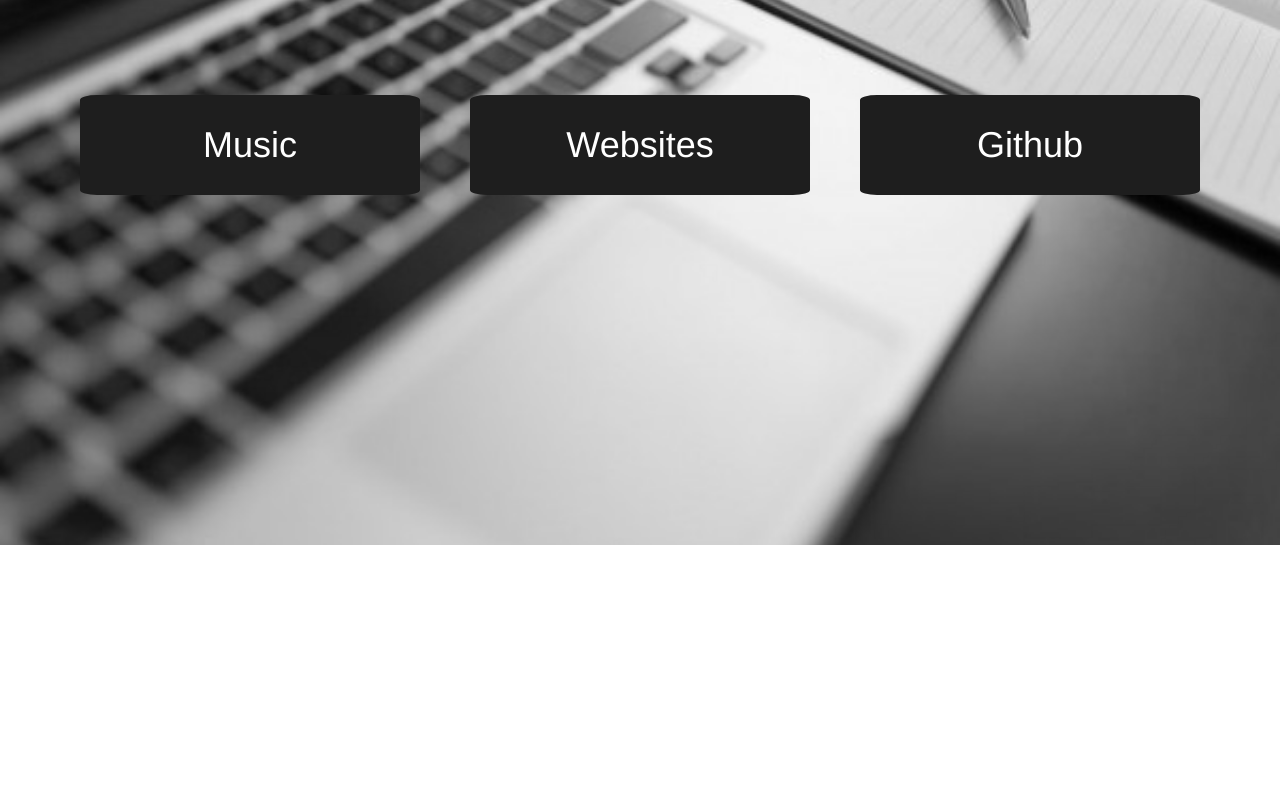
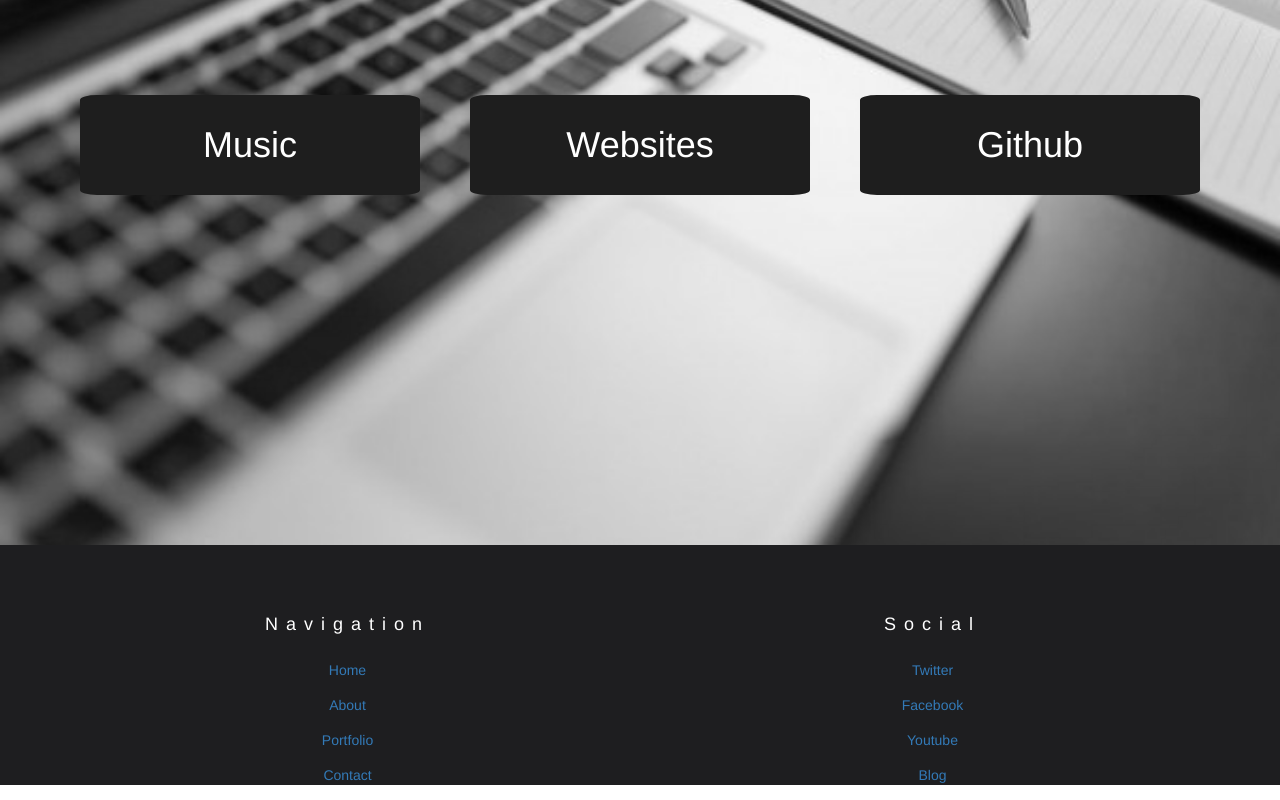
Before and after one commit to dylancbailey/dylanbaileysite, a plain HTML site: page index.html in a window 1280 px wide. Shown: the part 1455-2255 px from the top of the page. Before the commit the page ends 2000 px from the top, so only its background shows below. Drawn offline with nearby package versions, Linux system fonts and the light colour scheme.

Commit message:
Added contact section

```diff
--- a/index.html
+++ b/index.html
@@ -24,6 +24,23 @@
       height: 100vh;
       color: white;
     }
+    .contact {
+      background: #1E1E20;
+      height: 30vh;
+    }
+    .contact-container {
+      padding-top: 60px;
+    }
+    .contact ul li {
+      color: white;
+      margin-bottom: 15px;
+    }
+    .contact ul li:nth-child(1) {
+      padding-top: 15px;
+    }
+    .contact ul li a {
+      text-decoration: none;
+    }
     .name {
       border: 3px solid white;
       color: white;
@@ -37,6 +54,7 @@
     }
     p {
       color: white;
+      font-size: 18px;
     }
     .logo {
       position: absolute;
@@ -70,10 +88,13 @@
       margin: 10px;
       padding: 30px;
     }
+    #portfolio a {
+      color: white;
+    }
 
     @media screen and (max-width: 991px) {
       .classWithPad {
-        margin: 70px 0;
+        margin: 50px 0;
         padding: 30px 0;
       }
     }
@@ -98,7 +119,7 @@
         <li><a href='#'>Home</a></li>
         <li><a href='#about'>About</a></li>
         <li><a href='#portfolio'>Portfolio</a></li>
-        <li><a href='#'>Contact</a></li>
+        <li><a href='#contact'>Contact</a></li>
       </ul>
     </nav>
   </header>
@@ -113,7 +134,7 @@
 <section class="test2 vertical-center" id="about">
   <div class="container">
     <div class="row">
-      <p class="text-center col-md-12 col-xs-12">I am a 24 year old independent web developer and musician. I love to create, so I found myself dabbling in websites. I now possess knowledge to be able to work on almost any type of website. If you're itnerested in hiring me, <a>click here</a>. When I'm not working on a website, I find myself create music. If you enjoy laid back music, <a>click here</a> to check out some of the albums I've released. If you're wanting to contact me about potentially creating some music for you (for a game, an intro, etc) don't hesitate to contact me. Thank you for checking out my website! Hope to hear from you :)</p>
+      <p class="text-center col-md-12 col-xs-12">I am a 24 year old independent web developer and musician. I love to create, so I found myself dabbling in websites. I now possess enough knowledge to be able to work on almost any type of website. If you're interested in hiring me, <a>click here</a>. When I'm not working on a website, I find myself creating music. If you enjoy laid back music, <a>click here</a> to check out some of the albums I've released. If you're wanting to contact me about potentially creating some music for you (for a game, an intro, etc) don't hesitate to <a>contact me</a>.</p>
     </div>
   </div>
 </section>
@@ -121,14 +142,45 @@
 <section class="portfolio vertical-center" id="portfolio">
   <div class="container">
     <div class="row">
+      <a href="http://iamsleepless.bandcamp.com">
         <div class="col-xs-12 col-md-4 text-center">
           <h1 class="classWithPad port-button">Music</h1>
         </div>
+      </a>
+      <a href="#">
         <div class="col-xs-12 col-md-4 text-center">
           <h1 class="classWithPad port-button">Websites</h1>
         </div>
+      </a>
+      <a href="https://github.com/dylancbailey">
         <div class="col-xs-12 col-md-4 text-center">
           <h1 class="classWithPad port-button">Github</h1>
+        </div>
+      </a>
+    </div>
+  </div>
+</section>
+
+<section class="contact" id="contact">
+  <div class="container contact-container">
+    <div class="row">
+      <div class="col-xs-6 text-center">
+        <h4>Navigation</h4>
+        <ul class="list-unstyled">
+          <li><a href="#">Home</a></li>
+          <li><a href="#">About</a></li>
+          <li><a href="#">Portfolio</a></li>
+          <li><a href="#">Contact</a></li>
+        </ul>
+      </div>
+      <div class="col-xs-6 text-center">
+        <h4>Social</h4>
+        <ul class="list-unstyled">
+          <li><a href="#">Twitter</a></li>
+          <li><a href="#">Facebook</a></li>
+          <li><a href="#">Youtube</a></li>
+          <li><a href="#">Blog</a></li>
+        </ul>
       </div>
     </div>
   </div>
@@ -136,5 +188,15 @@
 
 <script src="http://code.jquery.com/jquery-1.11.3.min.js"></script>
 <script src="https://maxcdn.bootstrapcdn.com/bootstrap/3.3.6/js/bootstrap.min.js"></script>
+<script>
+  $(document).ready(function() {
+
+    $(".port-button").hover(function() {
+      $(this).animate({
+        padding: "10%"
+      }, 1000);
+
+  });
+</script>
 </body>
 </html>
```
Lines whose indentation alone changed are shown as unchanged.
